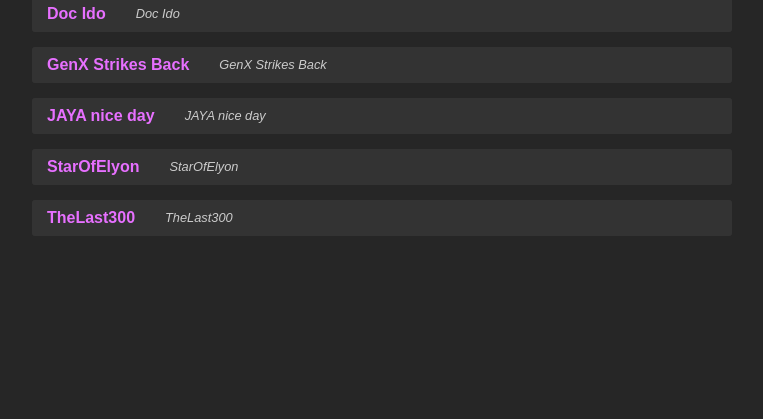
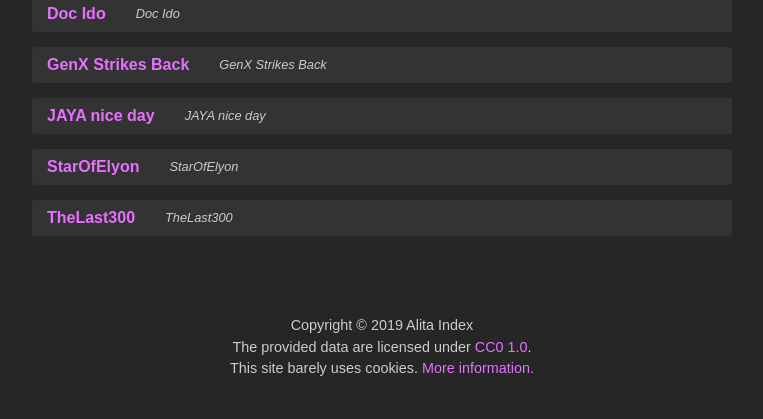
Before and after one commit to Caeglathatur/alita-index-2, a Django app: page / in a window 1280 px wide. Shown: the part 5378-5797 px from the top of the page, without its empty margins (258-1021 px from the left). Before the commit the page ends 5614 px from the top, so only its background shows below. Run offline with Django 3.2, Linux system fonts and the light colour scheme; data comes from the database, SQL or seed files in the repository; data that the repository does not hold is empty.

Commit message:
Add footer

```diff
--- a/alita_index/settings.py
+++ b/alita_index/settings.py
@@ -33,7 +33,7 @@ REST_FRAMEWORK = {
         'index.api.throttles.SustainedRateThrottle',
     ),
     'DEFAULT_THROTTLE_RATES': {
-        'burst': '120/min',
-        'sustained': '2000/day',
+        'burst': '60/min',
+        'sustained': '1500/day',
     },
 }
--- a/static/css/style.css
+++ b/static/css/style.css
@@ -210,3 +210,9 @@ a:hover, a:active {
     list-style: none;
     padding: 0;
 }
+
+.footer {
+    text-align: center;
+    font-size: 0.9em;
+    line-height: 1.5em;
+}
--- a/templates/base.html
+++ b/templates/base.html
@@ -26,7 +26,7 @@
                         <ul>
                             <li><a href="/">Browse</a></li>
                             {% for page in flatpages %}
-                                <li><a href="{{ page.url }}">{{ page.title }}</a></li>
+                            <li><a href="{{ page.url }}">{{ page.title }}</a></li>
                             {% endfor %}
                             <li><a type="application/rss+xml" href="{% url 'rss' %}">RSS</a></li>
                             <li><a href="{% url 'markdown' %}">Markdown</a></li>
@@ -41,6 +41,15 @@
                 </div>
             </main>
         </div>
+        <footer class="footer">
+            <div class="content-box">
+                <p>
+                    Copyright &copy; 2019 Alita Index
+                    <br>The provided data are licensed under <a href="https://creativecommons.org/publicdomain/zero/1.0/legalcode.txt">CC0 1.0</a>.
+                    <br>This site barely uses cookies. <a href="/about/#cookies">More information.</a>
+                </p>
+            </div>
+        </footer>
     </body>
 
 </html>
```
